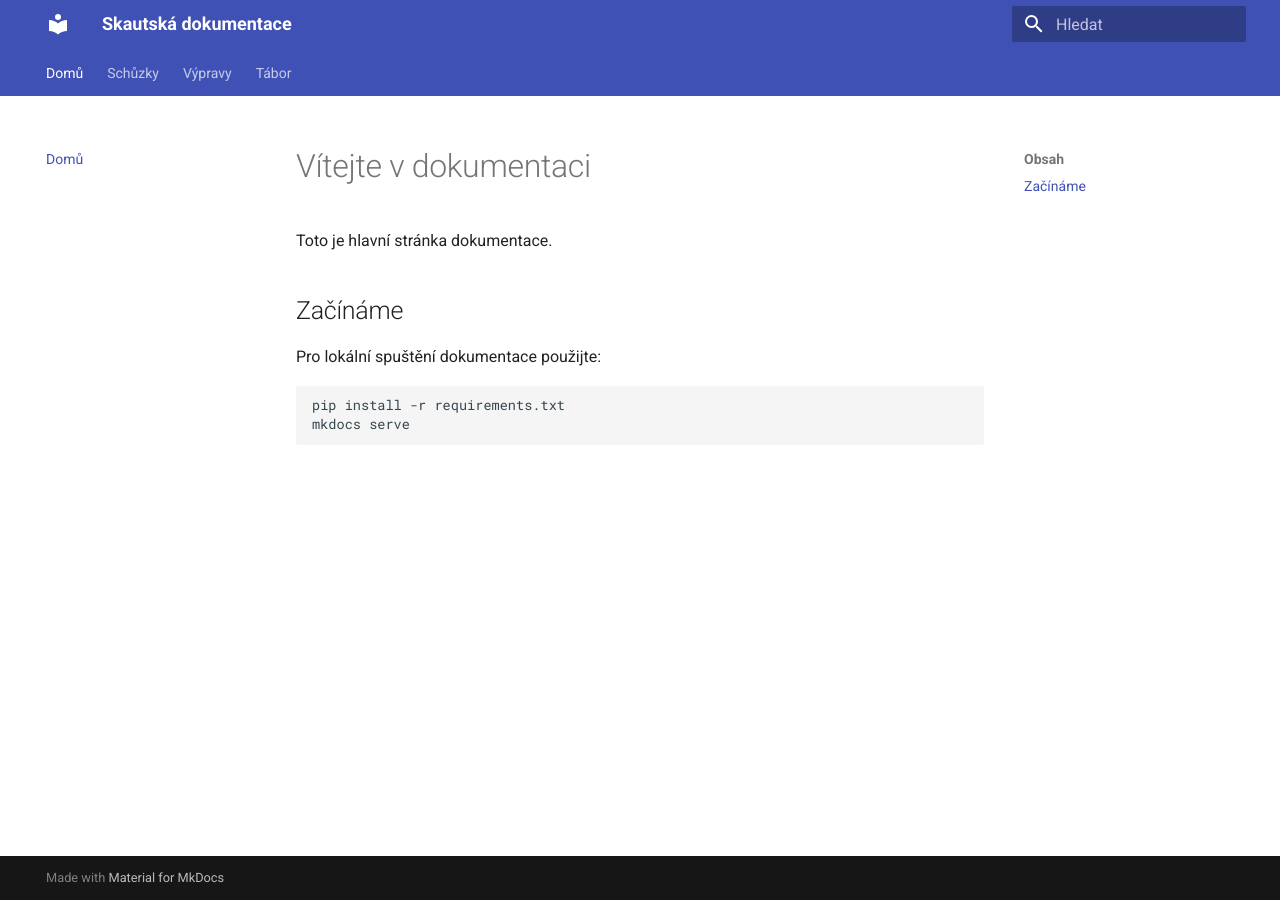
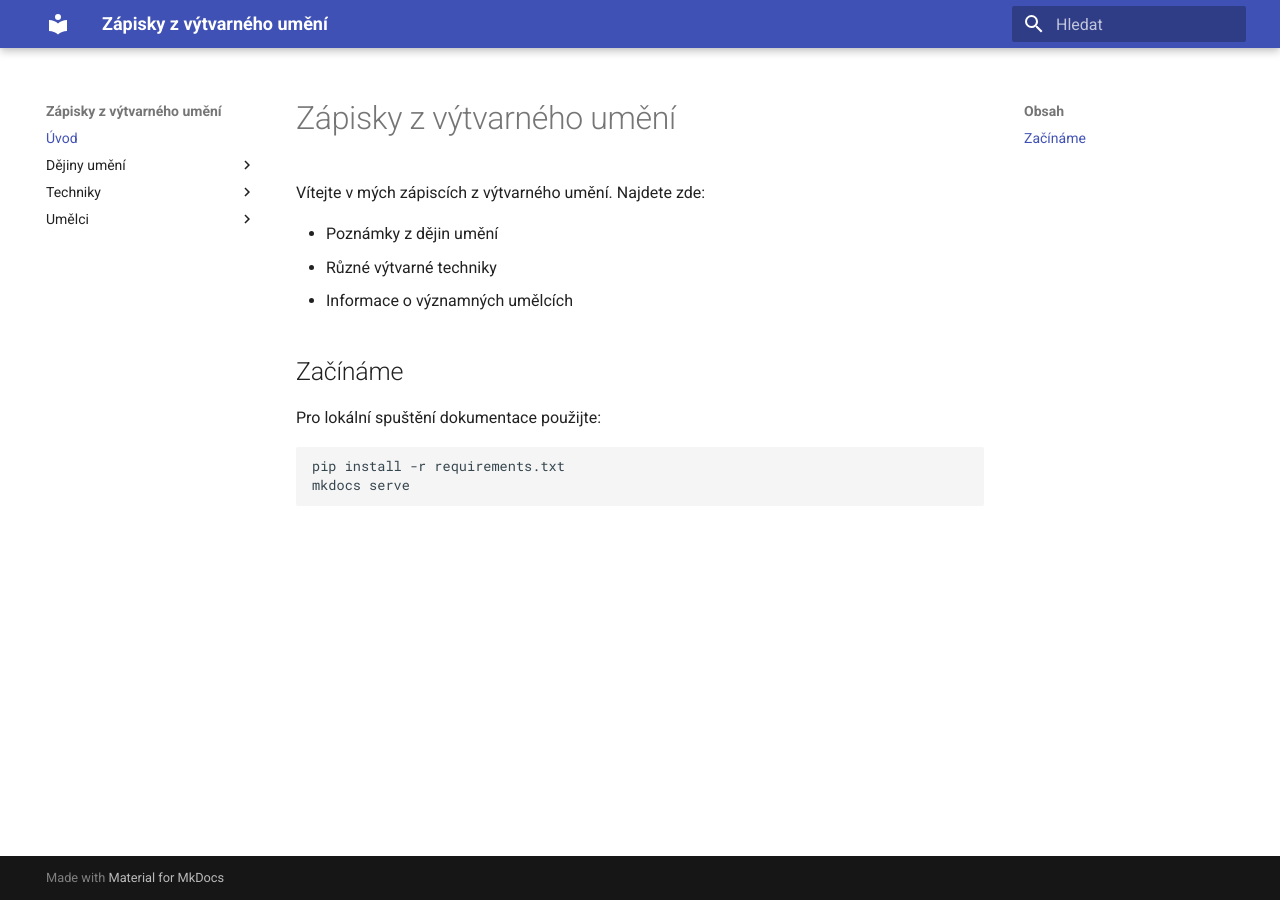
Before and after one commit to Alexuspo/Vupanska, an MkDocs documentation site: the page built from docs/index.md, in a window 1280 px wide. Built offline with MkDocs 1.6.1 and Material for MkDocs 9.7.7, drawn with Linux system fonts in a browser that asks for light colours.

Commit message:
Hm hm hm

```diff
--- /dev/null
+++ b/docs/dejiny/index.md
@@ -0,0 +1,3 @@
+# Dějiny umění
+
+Chronologický přehled dějin výtvarného umění.
--- a/docs/index.md
+++ b/docs/index.md
@@ -1,6 +1,10 @@
-# Vítejte v dokumentaci
+# Zápisky z výtvarného umění
 
-Toto je hlavní stránka dokumentace.
+Vítejte v mých zápiscích z výtvarného umění. Najdete zde:
+
+- Poznámky z dějin umění
+- Různé výtvarné techniky
+- Informace o významných umělcích
 
 ## Začínáme
 
--- a/mkdocs.yml
+++ b/mkdocs.yml
@@ -1,29 +1,15 @@
-site_name: Skautská dokumentace
+site_name: Zápisky z výtvarného umění
 theme:
   name: material
   language: cs
-  features:
-    - navigation.tabs
-    - navigation.sections
-    - navigation.expand
-    - search.highlight
-
-markdown_extensions:
-  - pymdownx.highlight:
-      anchor_linenums: true
-  - pymdownx.superfences
-  - pymdownx.inlinehilite
-  - pymdownx.snippets
-  - pymdownx.tasklist:
-      custom_checkbox: true
 
 nav:
-  - Domů: index.md
-  - Schůzky:
-    - schuze/index.md
-  - Výpravy:
-    - vypravy/index.md
-  - Tábor:
-    - tabor/index.
+  - Úvod: index.md
+  - Dějiny umění:
+    - dejiny/index.md
+  - Techniky:
+    - techniky/index.md
+  - Umělci:
+    - umelci/index.md
 
 site_url: https://vupanska.vercel.app
--- a/requirements.txt
+++ b/requirements.txt
@@ -1,5 +1,4 @@
 mkdocs==1.4.3
-mkdocs-material==9.1.15
 mkdocs-material
 mkdocs-glightbox==0.3.4
 pymdown-extensions==9.11
```
Also changed, not shown: docs/techniky/index.md (added, +3 -0 lines), docs/umelci/index.md (added, +3 -0 lines).
